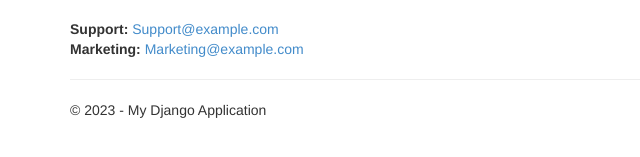
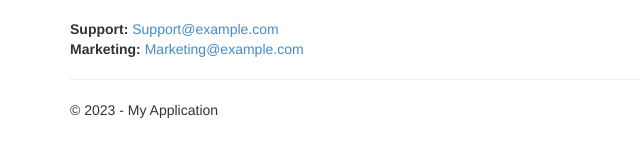
Before and after one commit to Reeceakhun/DjangoWebProject, a Django app: page /contact/ in a window 1280 px wide. Shown: the part 220-377 px from the top of the page, without its empty margins (0-640 px from the left). Run offline with Django 3.2, Linux system fonts and the light colour scheme; some libraries are stand-ins or nearby versions.

Commit message:
adjusted footer section

```diff
--- a/app/templates/app/layout.html
+++ b/app/templates/app/layout.html
@@ -36,7 +36,7 @@
 {% block content %}{% endblock %}
         <hr/>
         <footer>
-            <p>&copy; {{ year }} - My Django Application</p>
+            <p>&copy; {{ year }} - My Application</p>
         </footer>
     </div>
 
```
